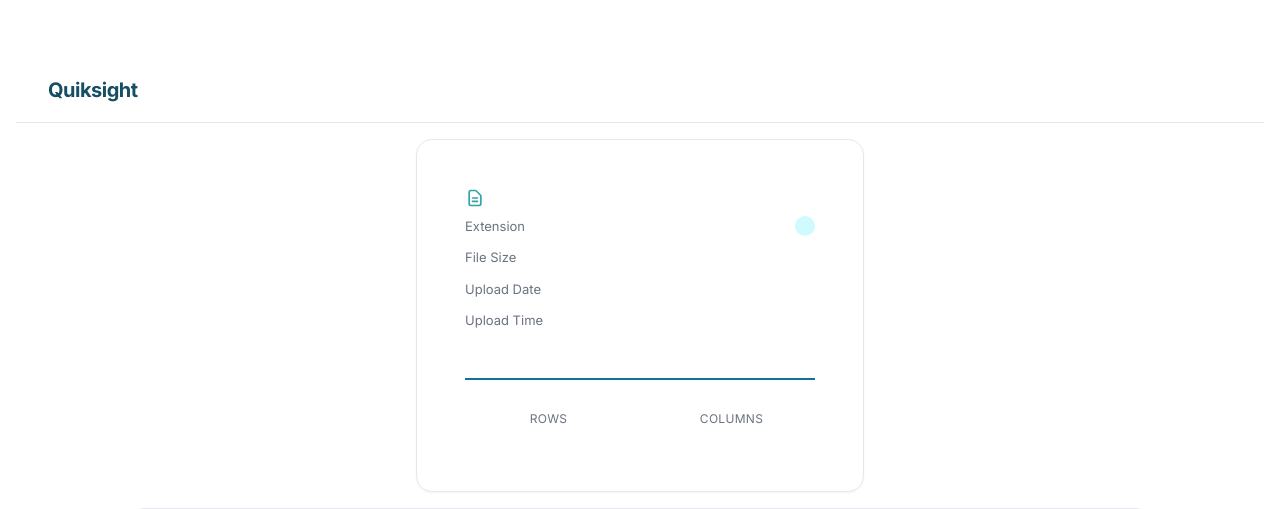
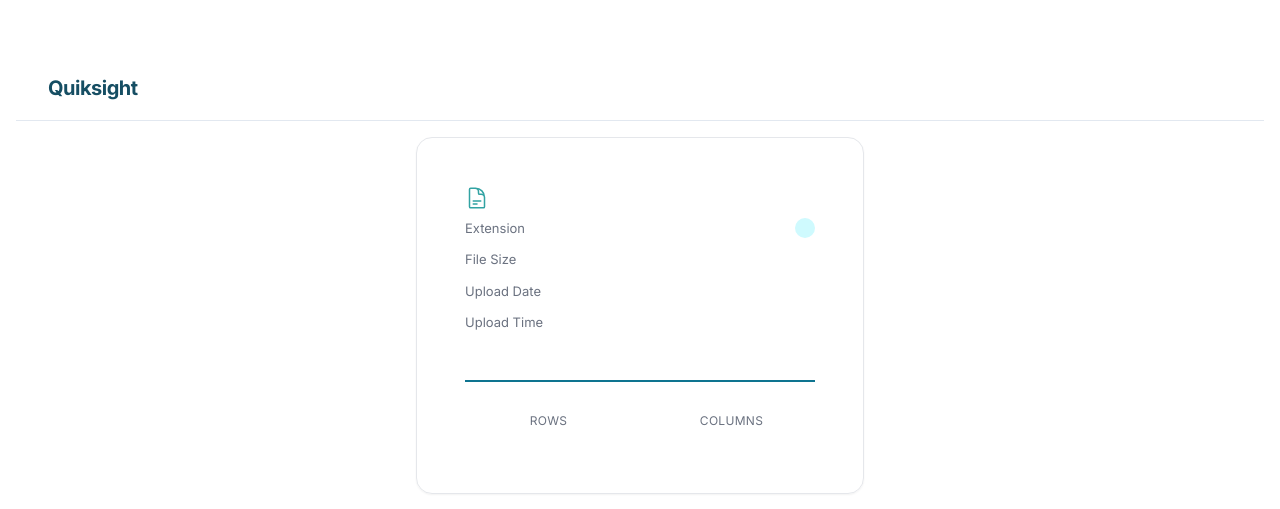
Before and after one commit to Danny-Dalo/Quiksight, a FastAPI app: template app_quiksight/templates/chat.html in a window 1280 px wide. Shown: the top 509 px of the page. Run offline with FastAPI, Linux system fonts and the light colour scheme; the template is opened without the code that fills it, so the values that code supplies are empty; parts of the project's set-up code (start-up, migrations or seed data) failed here and were passed over; some libraries are stand-ins or nearby versions.

Commit message:
changed file svg image

```diff
--- a/app_quiksight/templates/chat.html
+++ b/app_quiksight/templates/chat.html
@@ -60,11 +60,10 @@
     <div class="card-body p-6">
       <!-- File Info Header -->
       <div class="flex items-center gap-2">
-        <svg class="w-5 h-5 text-black" fill="none" stroke="#32a3a3" viewBox="0 0 24 24">
-          <path stroke-linecap="round" stroke-linejoin="round" stroke-width="2"
-            d="M9 12h6m-6 4h6m2 5H7a2 2 0 01-2-2V5a2 2 0 012-2h5.586a1 1 0 01.707.293l5.414 5.414a1 1 0 01.293.707V19a2 2 0 01-2 2z">
-          </path>
-        </svg>
+        <svg xmlns="http://www.w3.org/2000/svg" fill="none" viewBox="0 0 24 24" stroke-width="1.5" stroke="#32a3a3" class="size-6">
+  <path stroke-linecap="round" stroke-linejoin="round" d="M19.5 14.25v-2.625a3.375 3.375 0 0 0-3.375-3.375h-1.5A1.125 1.125 0 0 1 13.5 7.125v-1.5a3.375 3.375 0 0 0-3.375-3.375H8.25m0 12.75h7.5m-7.5 3H12M10.5 2.25H5.625c-.621 0-1.125.504-1.125 1.125v17.25c0 .621.504 1.125 1.125 1.125h12.75c.621 0 1.125-.504 1.125-1.125V11.25a9 9 0 0 0-9-9Z" />
+</svg>
+
 
         <h3 class="text-lg font-medium text-gray-900">{{file_name}}</h3>
       </div>
```
